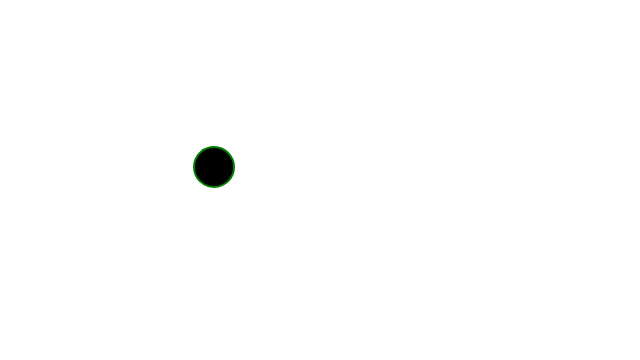
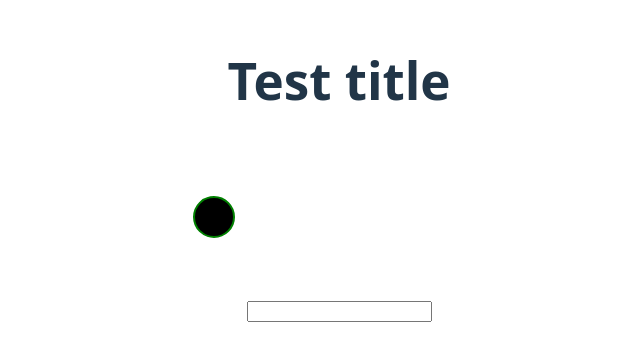
Before and after one commit to liamgingell/react-test-app, a React (Vite) app: page / in a window 1280 px wide. Shown: the part 230-590 px from the top of the page, without its empty margins (301-941 px from the left). Built offline with nearby package versions, Linux system fonts and the light colour scheme.

Commit message:
Learned to edit html into JSX

```diff
--- a/src/App.jsx
+++ b/src/App.jsx
@@ -6,11 +6,16 @@ import './App.css'
 function App() {
 
   return (
-      <div className="container">
-        <svg>
-          <circle cx="25" cy="75" r="20" stroke="green" strokeWidth="2" />
-        </svg>
-      </div>
+    <div>
+    <h1>Test title</h1>
+    <svg>
+      <circle cx="25" cy="75" r="20" stroke="green" strokeWidth="2" />
+    </svg>
+    <form>
+      <input type="text" />
+    </form>
+  </div>
+
   )
 }
 
```
